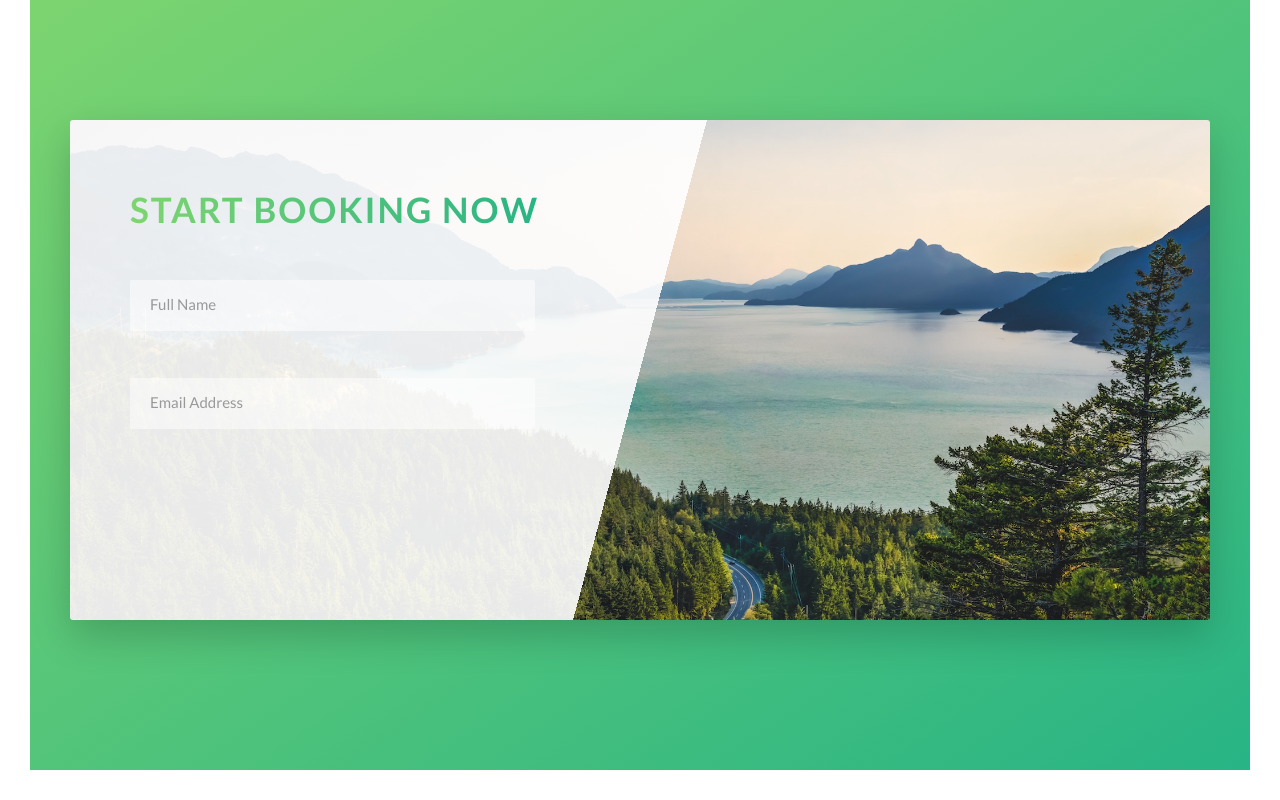
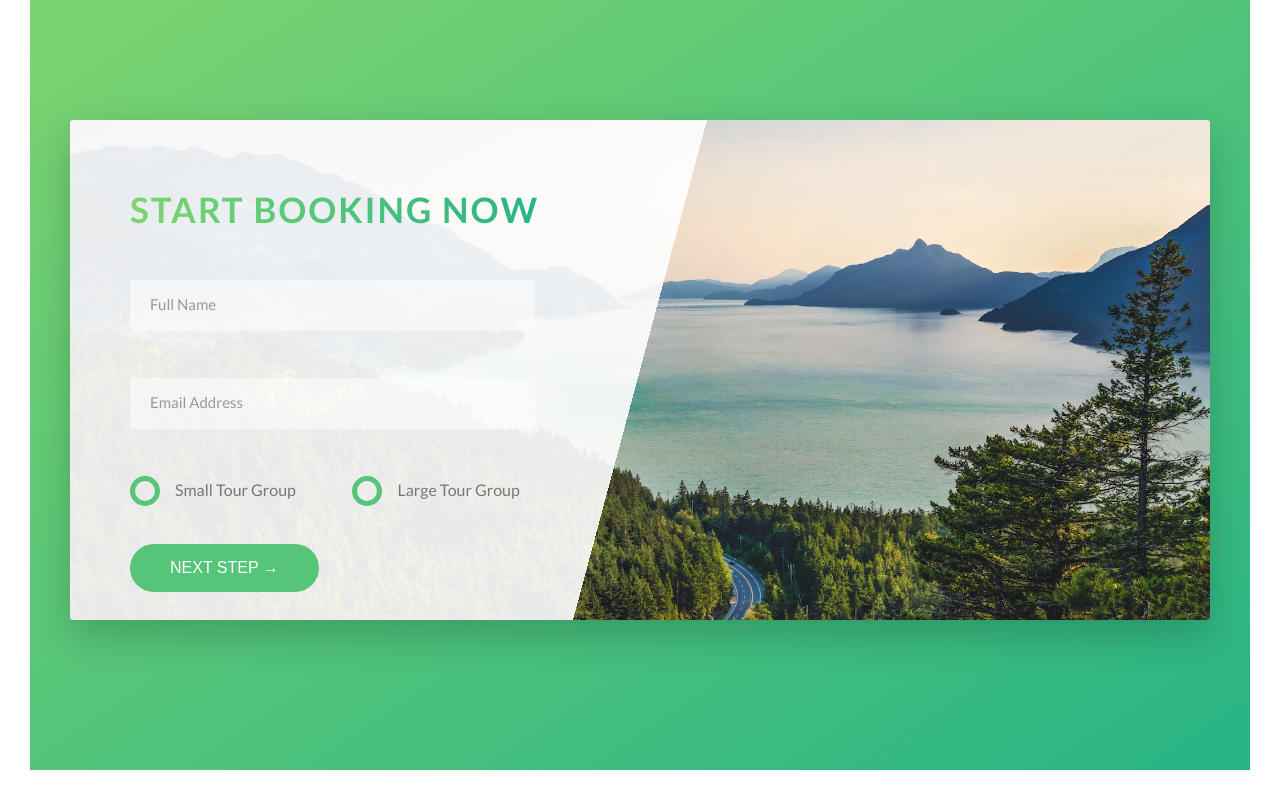
Before and after one commit to SamKeathley/CSS-Practice-Projects, a website: page Natours/index.html in a window 1280 px wide. Shown: the part 4473-5273 px from the top of the page. Drawn offline with Linux system fonts and the light colour scheme.

Commit message:
style out radio buttons and add sumbit button

```diff
--- a/Natours/index.html
+++ b/Natours/index.html
@@ -330,6 +330,38 @@
                   />
                   <label for="email" class="form__label">Email Address</label>
                 </div>
+
+                <div class="form__group u-margin-bottom-medium">
+                  <div class="form__radio-group">
+                    <input
+                      type="radio"
+                      class="form__radio-input"
+                      id="small"
+                      name="size"
+                    />
+                    <label for="small" class="form__radio-label">
+                      <span class="form__radio-button"></span>
+                      Small Tour Group</label
+                    >
+                  </div>
+
+                  <div class="form__radio-group">
+                    <input
+                      type="radio"
+                      class="form__radio-input"
+                      id="large"
+                      name="size"
+                    />
+                    <label for="large" class="form__radio-label">
+                      <span class="form__radio-button"></span>
+                      Large Tour Group</label
+                    >
+                  </div>
+                </div>
+
+                <div class="form__group">
+                  <button class="btn btn--green">Next Step &rarr;</button>
+                </div>
               </form>
             </div>
           </div>
--- a/Natours/sass/base/_utilities.scss
+++ b/Natours/sass/base/_utilities.scss
@@ -1,22 +1,22 @@
 .u-center-text {
-  text-align: center;
+  text-align: center !important;
 }
 
 .u-margin-bottom-big {
-  margin-bottom: 8rem;
+  margin-bottom: 8rem !important;
 }
 
 .u-margin-bottom-medium {
-  margin-bottom: 4rem;
+  margin-bottom: 4rem !important;
 }
 
 .u-margin-bottom-small {
-  margin-bottom: 1.5rem;
+  margin-bottom: 1.5rem !important;
 }
 
 .u-margin-top-big {
-  margin-top: 8rem;
+  margin-top: 8rem !important;
 }
 .u-margin-top-huge {
-  margin-top: 10rem;
+  margin-top: 10rem !important;
 }
--- a/Natours/sass/components/_button.scss
+++ b/Natours/sass/components/_button.scss
@@ -1,4 +1,5 @@
 .btn {
+  &,
   &:link,
   &:visited {
     text-transform: uppercase;
@@ -10,6 +11,10 @@
     transition: all 0.2s;
     position: relative;
     font-size: $default-font-size;
+
+    // Change for the <button> element
+    border: none;
+    cursor: pointer;
   }
 
   &:hover {
@@ -22,7 +27,9 @@
     }
   }
 
-  &:active {
+  &:active,
+  &:focus {
+    outline: none;
     transform: translateY(1px);
     box-shadow: 0 0.5rem 1rem rgba($color-black, 0.3);
   }
--- a/Natours/sass/components/_form.scss
+++ b/Natours/sass/components/_form.scss
@@ -44,4 +44,50 @@
     visibility: hidden;
     transform: translateY(-4rem);
   }
+
+  &__radio-group {
+    width: 49%;
+    display: inline-block;
+  }
+
+  &__radio-input {
+    display: none;
+  }
+
+  &__radio-label {
+    font-size: $default-font-size;
+    cursor: pointer;
+    position: relative;
+    padding-left: 4.5rem;
+  }
+
+  &__radio-button {
+    height: 3rem;
+    width: 3rem;
+    border: 5px solid $color-primary;
+    border-radius: 50%;
+    display: inline-block;
+    position: absolute;
+    left: 0;
+    top: -0.4rem;
+
+    &::after {
+      content: '';
+      display: block;
+      height: 1.3rem;
+      width: 1.3rem;
+      border-radius: 50%;
+      position: absolute;
+      top: 50%;
+      left: 50%;
+      transform: translate(-50%, -50%);
+      background-color: $color-primary;
+      opacity: 0;
+      transition: opacity 0.2s;
+    }
+  }
+
+  &__radio-input:checked ~ &__radio-label &__radio-button::after {
+    opacity: 1;
+  }
 }
```
Also changed, not shown: Natours/css/style.css.
